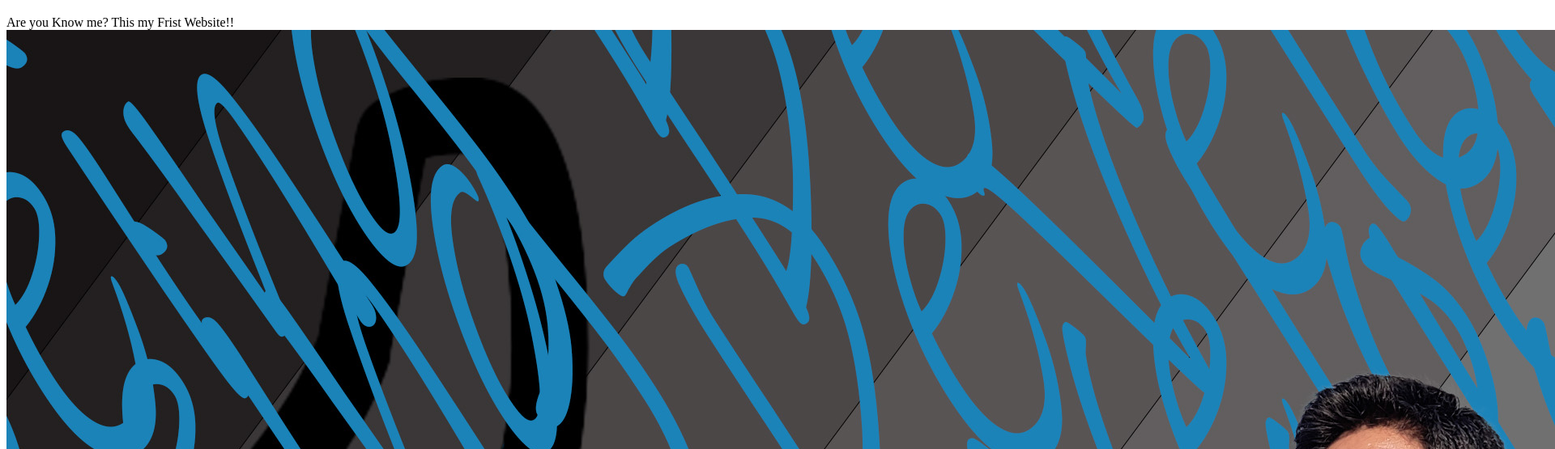
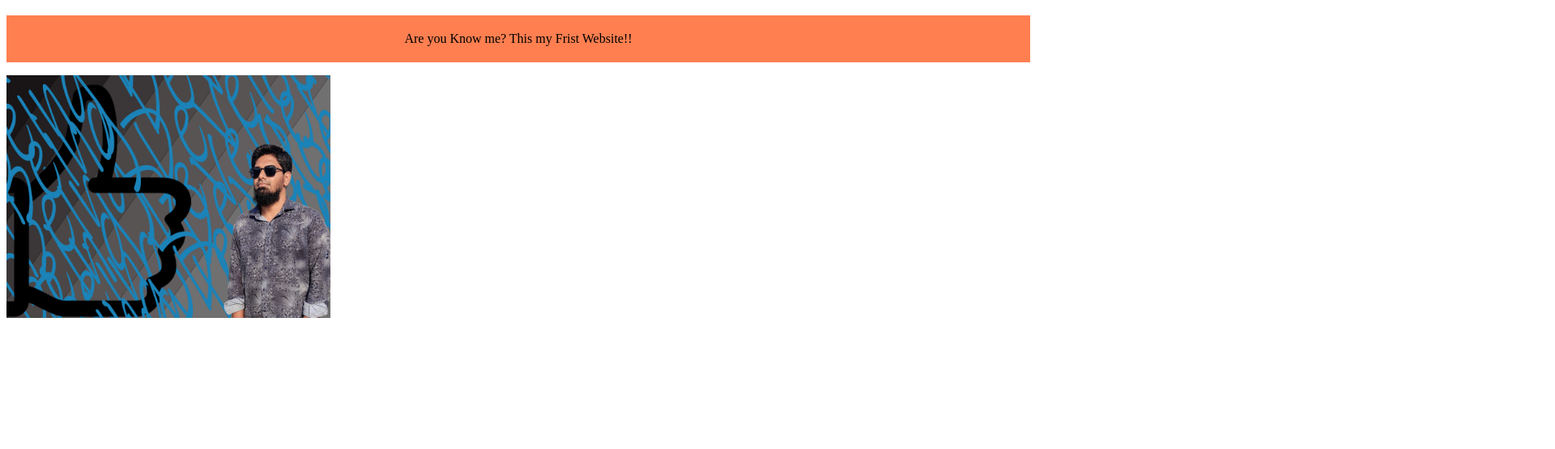
Before and after one commit to ArefinReza/my-second-repo, a plain HTML site: page index.html in a window 1280 px wide. Shown: the part 61-616 px from the top of the page at 81% size, 1920 px wide, since content can reach past the window. Drawn offline with Linux system fonts and the light colour scheme.

Commit message:
style add

```diff
--- a/index.html
+++ b/index.html
@@ -9,11 +9,12 @@
 </head>
 <body>
     <h1>Hey MaMMa</h1>
-    <div class="dd">
-        <p>
+    <div>
+        <p class="pp">
             Are you Know me? This my Frist Website!!
-            <img src="being-devloper-1.jpg" alt="">
+
         </p>
+        <img class="dd" src="being-devloper-1.jpg" alt="">
     </div>
 
 </body>
--- a/style.css
+++ b/style.css
@@ -2,3 +2,14 @@ h1{
     color: brown;
     text-align: center;
 }
+.pp{
+    background-color: coral;
+    text-align: center;
+    padding: 20px;
+}
+.dd{
+    border: 5px;
+    border-color: solid salmon;
+    height: 300px;
+    width: 400px;
+}
```
